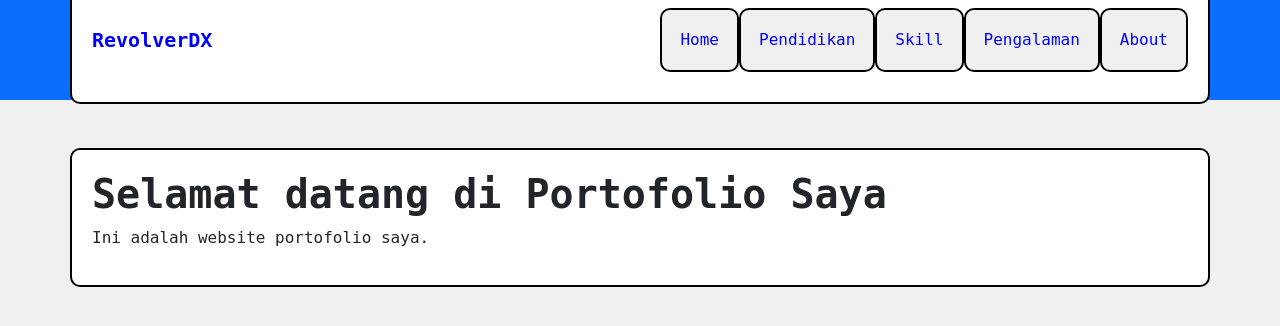
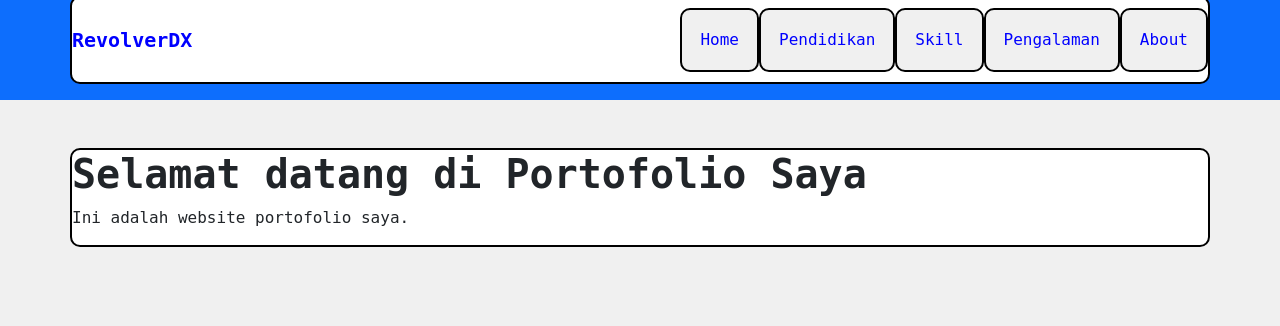
Before and after one commit to RvlDX/rvldx.github.io, a PHP site: page / in a window 1280 px wide. Shown: the top 326 px of the page. Run offline with PHP 8.4, Linux system fonts and the light colour scheme.

Commit message:
Update style.css

```diff
--- a/style.css
+++ b/style.css
@@ -6,7 +6,7 @@ body {
 
 .container {
     border: 2px solid black !important;
-    padding: 20px;
+    padding: 0px;
     margin-bottom: 20px;
     background-color: white;
     border-radius: 10px;
```
